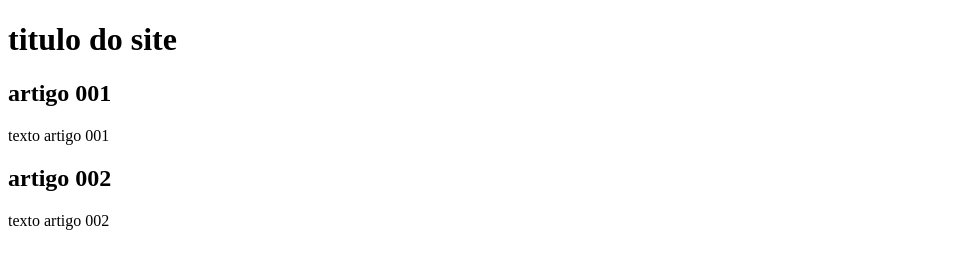
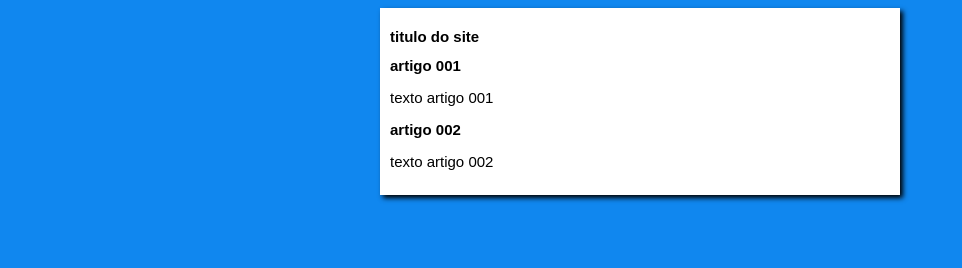
Before and after one commit to ivankoteskivaz/projeto-site, a plain HTML site: page index.html in a window 1280 px wide. Shown: the whole page, without its empty margins (0-962 px from the left). Drawn offline with Linux system fonts and the light colour scheme.

Commit message:
iniciei o design

```diff
--- a/index.html
+++ b/index.html
@@ -4,6 +4,7 @@
     <meta charset="UTF-8">
     <meta name="viewport" content="width=device-width, initial-scale=1.0">
     <title>titulo site</title>
+    <link rel="stylesheet" href="style.css">
 </head>
 <body>
     <main>
--- /dev/null
+++ b/style.css
@@ -0,0 +1,16 @@
+*{
+    font-family: Arial, Helvetica, sans-serif;
+    font-size: 15px;
+}
+
+body {
+    background-color: rgb(16, 135, 239);
+}
+
+main {
+    background-color: white;
+    width: 500px;
+    margin: auto;
+    padding: 10px;
+    box-shadow: 3px 3px 5px rgb(0, 0, 0.473);
+}
```
